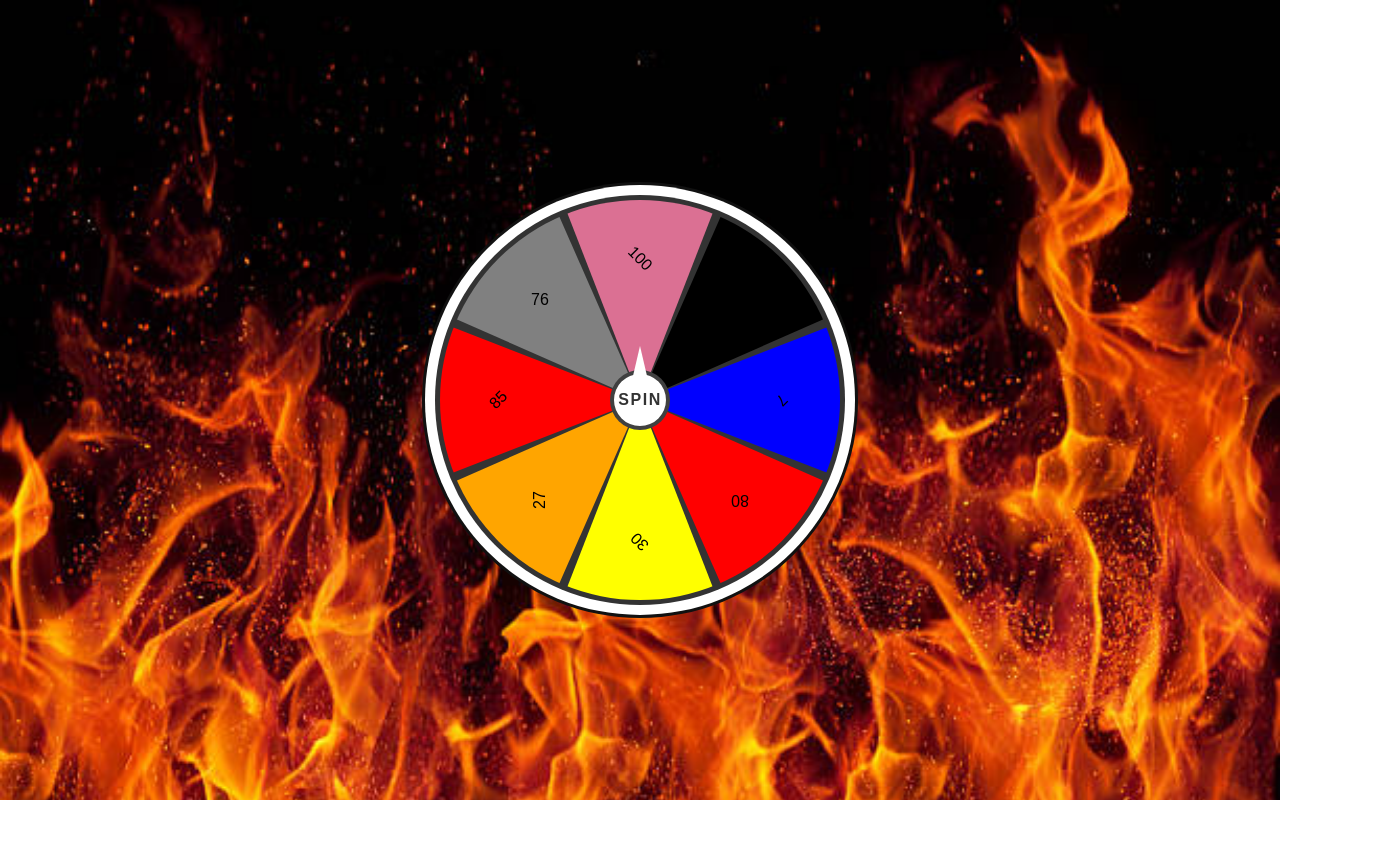
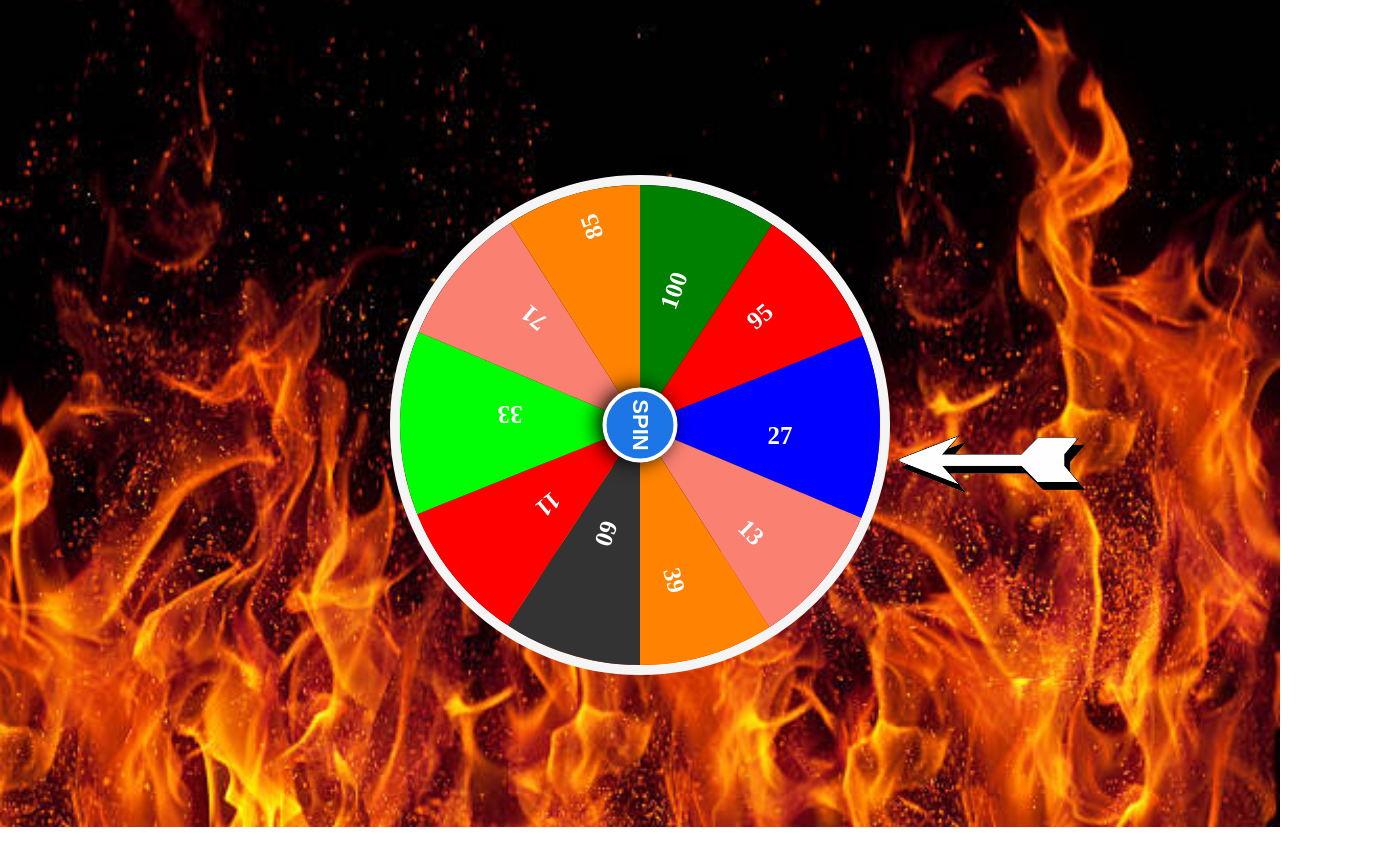
Before and after one commit to nhn1998/Spinner, a plain HTML site: page index.html in a window 1280 px wide. Shown: the whole page, 1390 px wide, since content can reach past the window. Before the commit the page ends 800 px from the top, so only its background shows below. Drawn offline with nearby package versions, Linux system fonts and the light colour scheme; some packages are replaced by stand-ins of ours; a script that the page names is missing.

Commit message:
second spinner

```diff
--- a/index.html
+++ b/index.html
@@ -4,25 +4,32 @@
     <meta charset="UTF-8">
     <meta http-equiv="X-UA-Compatible" content="IE=edge">
     <meta name="viewport" content="width=device-width, initial-scale=1.0">
-    <script src="https://cdn.tailwindcss.com"></script>
-    <title>Spinner</title>
-    <link rel="stylesheet" href="index.css">
+    <title>Document</title>
+    <link rel="stylesheet" href="style.css">
 </head>
-<body class="">
-    <div class="container">
-        <div class="spinBtn" id="spinBtn">spin</div>
-        <div class="wheel ">
-            <div class="number" style="--i:1;--clr:#db7093"><span">100</span></div>
-            <div class="number" style="--i:2;--clr:black"><span">10</span></div>
-            <div class="number" style="--i:3;--clr:blue"><span">7</span></div>
-            <div class="number" style="--i:4;--clr:red"><span">80</span></div>
-            <div class="number" style="--i:5;--clr:yellow"><span">30</span></div>
-            <div class="number" style="--i:6;--clr:orange"><span">27</span></div>
-            <div class="number" style="--i:7;--clr:red"><span">85</span></div>
-            <div class="number" style="--i:8;--clr:gray"><span">76</span></div>
+<body>
+    <div class="mainbox" id="mainbox">
+        <div class="box" id="box">
+            <div class="box1">
+                <span class="font span1"><h5>100</h5></span>
+                <span class="font span2"><h5>95</h5></span>
+                <span class="font span3"><h5>27</h5></span>
+                <span class="font span4"><h5>13</h5></span>
+                <span class="font span5"><h5>39</h5></span>
+            </div>
+            <div class="box2">
+                <span class="font span1"><h5>60</h5></span>
+                <span class="font span2"><h5>11</h5></span>
+                <span class="font span3"><h5>33</h5></span>
+                <span class="font span4"><h5>71</h5></span>
+                <span class="font span5"><h5>85</h5></span>
+            </div>
+            <button class="spin" onclick="spin()">SPIN</button>
         </div>
     </div>
+    <audio controls="controls" id="applause" src="applause.mp3" type="audion/mp3"></audio>
+    <audio controls="controls" id="wheel" src="wheel.mp3" type="audion/mp3"></audio>
 </body>
-
-<script src="index.js"></script>
+<script src="https://cdn.jsdelivr.net/npm/sweetalert2@11"></script>
+<script src="script.js"></script>
 </html>
--- /dev/null
+++ b/script.js
@@ -0,0 +1,76 @@
+function shuffle(array){
+    var currentIndex = array.length,
+    randomIndex;
+
+    while(0 !== currentIndex){
+        randomIndex=Math.floor(Math.random() * currentIndex);
+        currentIndex--;
+        [array[currentIndex],array[randomIndex]]=[
+            array[currentIndex],
+            array[currentIndex]
+        ];
+    }
+    return array;
+}
+function spin(){
+    wheel.play();
+    const box=document.getElementById('box');
+    const element=document.getElementById('mainbox');
+    let SelectedItem="";
+
+    let hundred = shuffle([1890,2250,2610]);
+    let nintyFive=shuffle([1850,2210,2570])
+    let twentySeven=shuffle([1770,2130,2490])
+    let thirteen=shuffle([1810,2170,2530])
+    let thirtyNine=shuffle([1750.2110,2470]);
+    let sixty=shuffle([1630,1990,2350])
+    let eleven=shuffle([1570,1930,2290])
+
+    let results = shuffle([
+        hundred[0],
+        nintyFive[0],
+        twentySeven[0],
+        thirteen[0],
+        thirtyNine[0],
+        sixty[0],
+        eleven[0],
+
+    ]);
+
+    if(hundred.includes(results[0])) SelectedItem = "100";
+    if(nintyFive.includes(results[0])) SelectedItem = "95";
+    if(twentySeven.includes(results[0])) SelectedItem = "27"
+    if(thirteen.includes(results[0])) SelectedItem = "13"
+    if(thirtyNine.includes(results[0])) SelectedItem = "39"
+    if(sixty.includes(results[0])) SelectedItem = "60"
+    if(eleven.includes(results[0])) SelectedItem = "11";
+
+    box.style.setProperty("transition","all ease 6s");
+    box.style.transform = "rotate(" + results[0] + "deg)";
+    element.classList.remove("animate");
+    setTimeout(function(){
+        element.classList.add("animate");
+    },5000);
+    setTimeout(function(){
+        applause.play()
+        Swal.fire({
+            title: '<strong>Horray!!!!!!</strong>',
+            html:
+              'You Have Won' +SelectedItem+'$'+  `<a href="#">Collect Your Reward</a> `,
+            showCloseButton: true,
+            showCancelButton: true,
+            focusConfirm: false,
+            confirmButtonText:
+              '<i class="fa fa-thumbs-up"></i> Great!',
+            confirmButtonAriaLabel: 'Thumbs up, great!',
+            cancelButtonText:
+              '<i class="fa fa-thumbs-down"></i>',
+            cancelButtonAriaLabel: 'Thumbs down'
+          })
+    },5500)
+
+    setTimeout(function(){
+        box.style.setProperty("transition","initial");
+        box.style.transform = "rotate(90deg)";
+    },5000)
+}
--- /dev/null
+++ b/style.css
@@ -0,0 +1,190 @@
+*{
+    box-sizing: border-box;
+    margin: 0;
+    padding: 0;
+    outline: none;
+}
+body{
+    display: flex;
+    justify-content: center;
+    align-items: center;
+    height: 100vh;
+    background: url(fire.jpg);
+    height: 100vh;
+    overflow: hidden;
+    background-repeat: no-repeat;
+    background-size: cover;
+    background-position: center;
+}
+.mainbox{
+    position: relative;
+    width: 500px;
+    height: 500px;
+    margin-top: 50px;
+}
+.mainbox::after{
+    position: absolute;
+    content:'' ;
+    width: 100%;
+    height: 100%;
+    background: url(arrow.jpg) no-repeat;
+    background-size: 40%;
+    left: 100%;
+    top: 50%;
+    transform: rotate(0deg);
+}
+.box{
+    width: 100%;
+    height: 100%;
+    position: relative;
+    border-radius: 50%;
+    border: 10px solid whitesmoke;
+    overflow: hidden;
+    transition: all ease-in-out 5s;
+    transform: rotate(90deg);
+}
+span{
+    width: 100%;
+    height: 100%;
+    display: inline-block;
+    position: absolute;
+}
+.span1{
+    clip-path: polygon(0 17%,0 50%,50% 50%);
+    background-color: green;
+}
+.span2{
+    clip-path: polygon(0 17%,30% 0,50% 50%);
+    background-color: red;
+}
+.span3{
+    clip-path: polygon(30% 0,71% 0,50% 50%);
+    background-color: blue;
+}
+.span4{
+    clip-path: polygon(71% 0,100% 18%,50% 50%);
+    background-color: salmon;
+}
+.span5{
+    clip-path: polygon(100% 18%,100% 50%,50% 50%);
+    background-color: #ff8300;
+}
+.box2 .span3{
+    background-color: #00ff04;
+}
+.box2{
+    width: 100%;
+    height: 100%;
+    transform: rotate(180deg);
+}
+.box2 .span1{
+    background: #333;
+}
+.font{
+    color: #fff;
+    font-size: 30px;
+}
+.box1 .span1 h5{
+    position: absolute;
+    top: 40%;
+    right: 74%;
+    transform: rotate(200deg);
+    text-align: center;
+}
+.box1 .span2 h5{
+    position: absolute;
+    top: 22%;
+    right: 70%;
+    transform: rotate(-130deg);
+    text-align: center;
+}
+.box1 .span3 h5{
+    position: absolute;
+    top: 18%;
+    right: 45%;
+    transform: rotate(-90deg);
+    text-align: center;
+}
+.box1 .span4 h5{
+    position: absolute;
+    top: 24%;
+    right: 25%;
+    transform: rotate(-45deg);
+    text-align: center;
+}
+.box1 .span5 h5{
+    position: absolute;
+    top: 40%;
+    right: 15%;
+    transform: rotate(-15deg);
+    text-align: center;
+}
+.box2 .span1 h5{
+    position: absolute;
+    top: 40%;
+    right: 70%;
+    transform: rotate(200deg);
+    text-align: center;
+}
+.box2 .span2 h5{
+    position: absolute;
+    top: 28%;
+    right: 64%;
+    transform: rotate(-130deg);
+    text-align: center;
+}
+.box2 .span3 h5{
+    position: absolute;
+    top: 20%;
+    right: 45%;
+    transform: rotate(270deg);
+    text-align: center;
+}
+.box2 .span4 h5{
+    position: absolute;
+    top: 25%;
+    right: 25%;
+    transform: rotate(310deg);
+    text-align: center;
+}
+.box2 .span5 h5{
+    position: absolute;
+    top: 37%;
+    right: 6%;
+    transform: rotate(-20deg);
+    text-align: center;
+}
+.spin{
+    position: absolute;
+    top: 50%;
+    left: 50%;
+    transform: translate(-50%,-50%);
+    width: 75px;
+    height: 75px;
+    border-radius: 50%;
+    border: 4px solid white;
+    background:#1D76E5 ;
+    color: white;
+    box-shadow: 0 5px 20px #000;
+    font-weight: bold;
+    font-size: 22px;
+    cursor: pointer;
+    z-index: 1000;
+
+}
+.spin:active{
+    width: 70px;
+    height: 70px;
+    font-size: 20px;
+}
+.mainbox .animate::after{
+    animation: animateArrow 0.7s ease infinite;
+}
+audio{
+    display:none;
+}
+@keyframes animateArrow{
+    50%{
+        right:-50px
+    }
+}
```
Also changed, not shown: spinner1/index.html (added, +28 -0 lines), arrow.jpg (added), spinner1/fire.jpg (added), spinner1/index.css (renamed from index.css), spinner1/index.js (renamed from index.js), spinner1/input.html (renamed from input.html), 2 other files.
